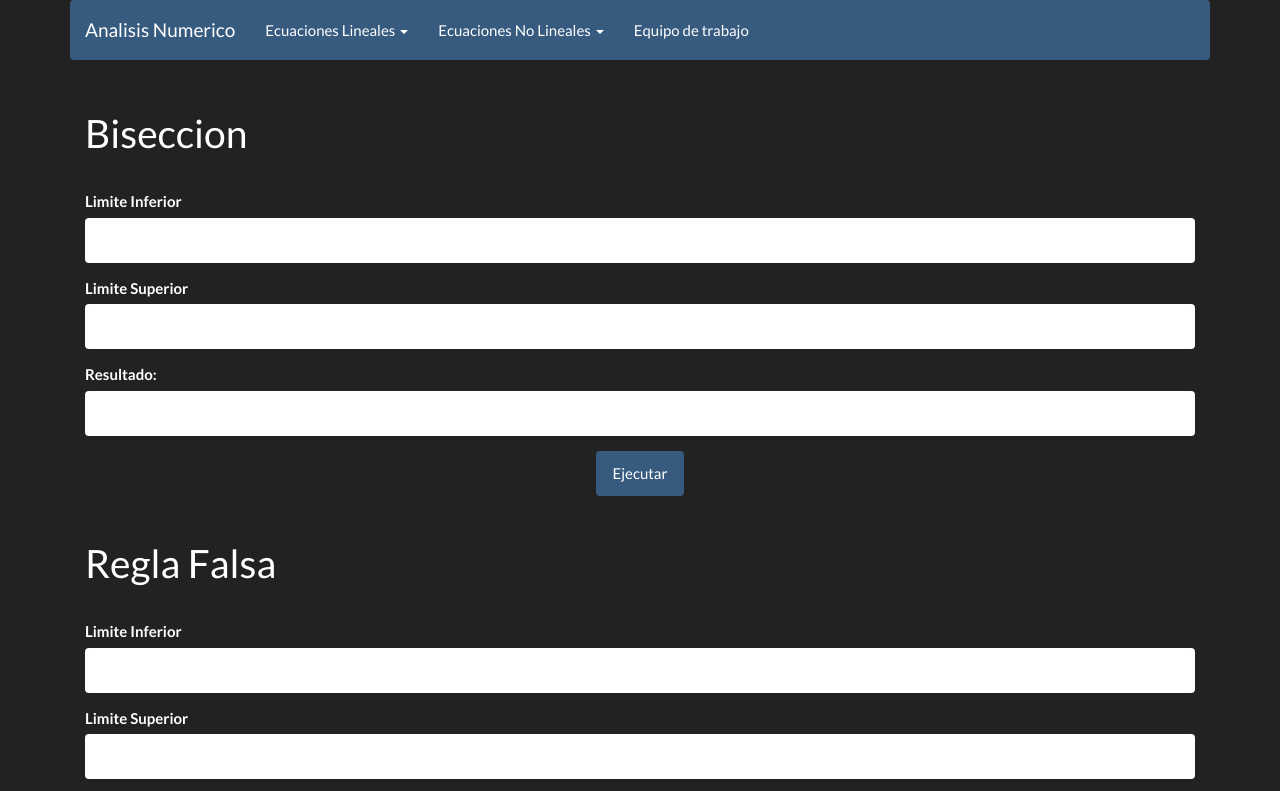
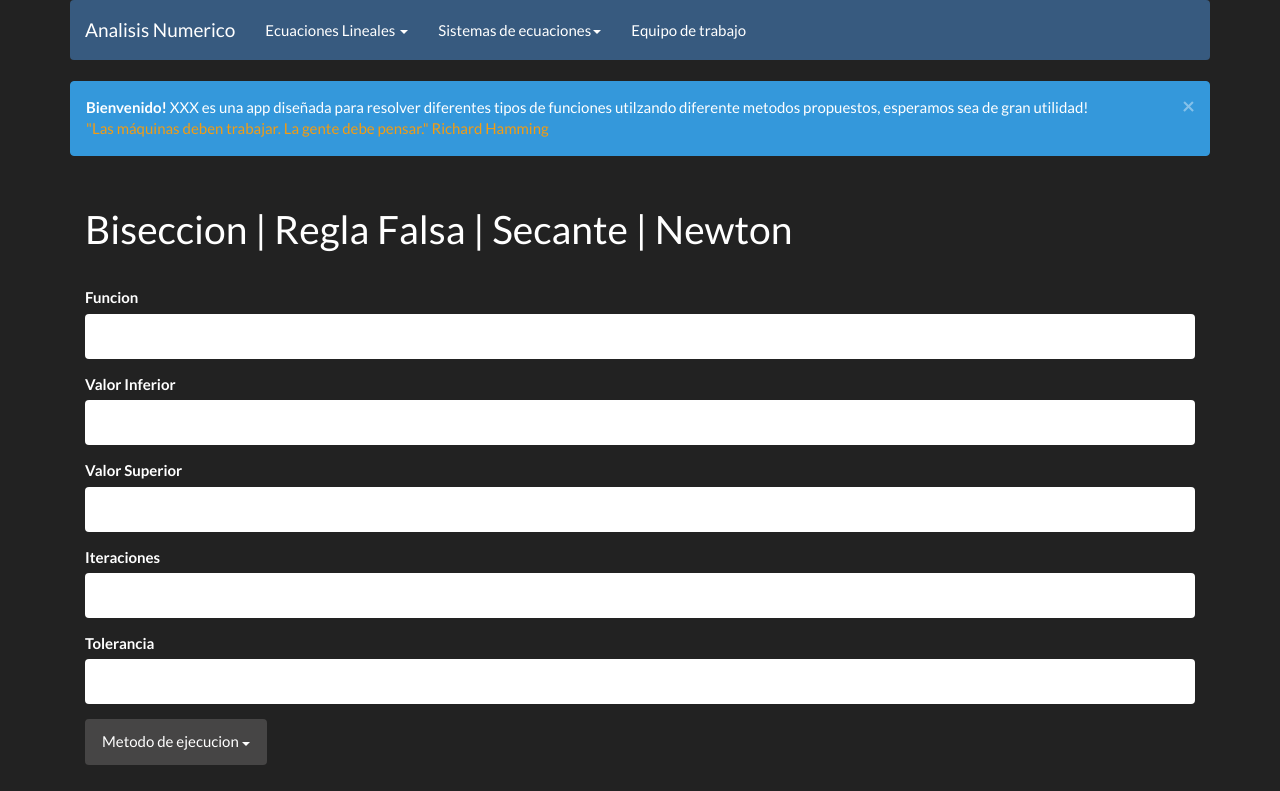
Before and after one commit to Jtabord4/AnalisisNumerico2016-1, a website: page index.html in a window 1280 px wide. Shown: the top 791 px of the page. Drawn offline with nearby package versions, Linux system fonts and the light colour scheme.

Commit message:
Start building biseccion, regla falsa, secante and newton form

```diff
--- a/index.html
+++ b/index.html
@@ -45,7 +45,7 @@
             <div class="container-fluid">
                 <div class="navbar-header">
                     <button type="button" class="navbar-toggle collapsed" data-toggle="collapse" data-target="#bs-example-navbar-collapse-1"
-                    aria-expanded="false">
+                        aria-expanded="false">
                         <span class="sr-only">Toggle navigation</span>
                         <span class="icon-bar"></span>
                         <span class="icon-bar"></span>
@@ -59,20 +59,15 @@
                         <li class="dropdown">
                             <a href="#" class="dropdown-toggle" data-toggle="dropdown" role="button" aria-expanded="false">Ecuaciones Lineales <span class="caret"></span></a>
                             <ul class="dropdown-menu" role="menu">
-                                <li><a href="#biseccionLineal">Biseccion</a></li>
-                                <li><a href="#reglaFalsaLineal
-
-                                ">Regla Falsa</a></li>
+                                <li><a href="#biseccionLineal">Biseccion | Regla Falsa | Secante | Newton</a></li>
                                 <li><a href="#">Punto Fijo</a></li>
-                                <li><a href="#">Newton Raphson</a></li>
                             </ul>
                         </li>
 
                         <li class="dropdown">
-                            <a href="#" class="dropdown-toggle" data-toggle="dropdown" role="button" aria-expanded="false">Ecuaciones No Lineales <span class="caret"></span></a>
+                            <a href="#" class="dropdown-toggle" data-toggle="dropdown" role="button" aria-expanded="false">Sistemas de ecuaciones<span class="caret"></span></a>
                             <ul class="dropdown-menu" role="menu">
-                                <li><a href="#">Biseccion</a></li>
-                                <li><a href="#">Regla Falsa</a></li>
+                                <li><a href="#">Biseccion | Regla Falsa | Secante | Newton</a></li>
                                 <li><a href="#">Punto Fijo</a></li>
                                 <li><a href="#">Newton Raphson</a></li>
                             </ul>
@@ -83,26 +78,52 @@
             </div>
         </nav>
 
+        <div class="alert alert-dismissible alert-info">
+            <button type="button" class="close" data-dismiss="alert">&times;</button>
+            <strong>Bienvenido!</strong> XXX es una app diseñada para resolver diferentes tipos de funciones utilzando diferente
+            metodos propuestos, esperamos sea de gran utilidad!
+            <p class="text-warning">"Las máquinas deben trabajar. La gente debe pensar." Richard Hamming</p>
+        </div>
+
 
 
         <div id="biseccionLineal">
             <div class="panel-heading">
-                <h1>Biseccion</h1>
+                <h1>Biseccion | Regla Falsa | Secante | Newton </h1>
             </div>
             <div class="panel-body">
-                <div class="form-group">
-                    <label class="control-label" for="inputDefault">Limite Inferior</label>
+                 <div class="form-group">
+                    <label class="control-label" for="inputDefault">Funcion</label>
                     <input type="text" class="form-control" id="inputDefault">
                 </div>
                 <div class="form-group">
-                    <label class="control-label" for="inputDefault">Limite Superior</label>
+                    <label class="control-label" for="inputDefault">Valor Inferior</label>
                     <input type="text" class="form-control" id="inputDefault">
                 </div>
                 <div class="form-group">
-                    <label class="control-label" for="inputDefault">Resultado:</label>
+                    <label class="control-label" for="inputDefault">Valor Superior</label>
                     <input type="text" class="form-control" id="inputDefault">
                 </div>
-                <center><a href="#" class="btn btn-primary">Ejecutar</a></center>
+                <div class="form-group">
+                    <label class="control-label" for="inputDefault">Iteraciones</label>
+                    <input type="text" class="form-control" id="inputDefault">
+                </div>
+                 <div class="form-group">
+                    <label class="control-label" for="inputDefault">Tolerancia</label>
+                    <input type="text" class="form-control" id="inputDefault">
+                </div>
+                <div class="btn-group">
+                    <a href="#" class="btn btn-default dropdown-toggle" data-toggle="dropdown" aria-expanded="false">
+        Metodo de ejecucion
+        <span class="caret"></span>
+      </a>
+                    <ul class="dropdown-menu">
+                        <li><a onclick="alert('hola mundo');">Biseccion</a></li>
+                        <li><a href="#">Regla Falsa</a></li>
+                        <li><a href="#">Secante</a></li>
+                        <li><a href="#">Newton</a></li>
+                    </ul>
+                </div>
             </div>
         </div>
 
@@ -205,9 +226,8 @@
         <div class="col-md-4">
             <div id="copyright">
                 <font color="white">
-  								<br>
-  								<br>
-  								&copy; Analisis Numerico 2016-1</font>
+                    <br>
+                    <br> &copy; Analisis Numerico 2016-1</font>
                 <address>
   									<font color = "white">
   											<!-- Juan Pablo Taborda Alvarez<br> -->
```
Also changed, not shown: analisisNum.html (+2 -1 lines).
